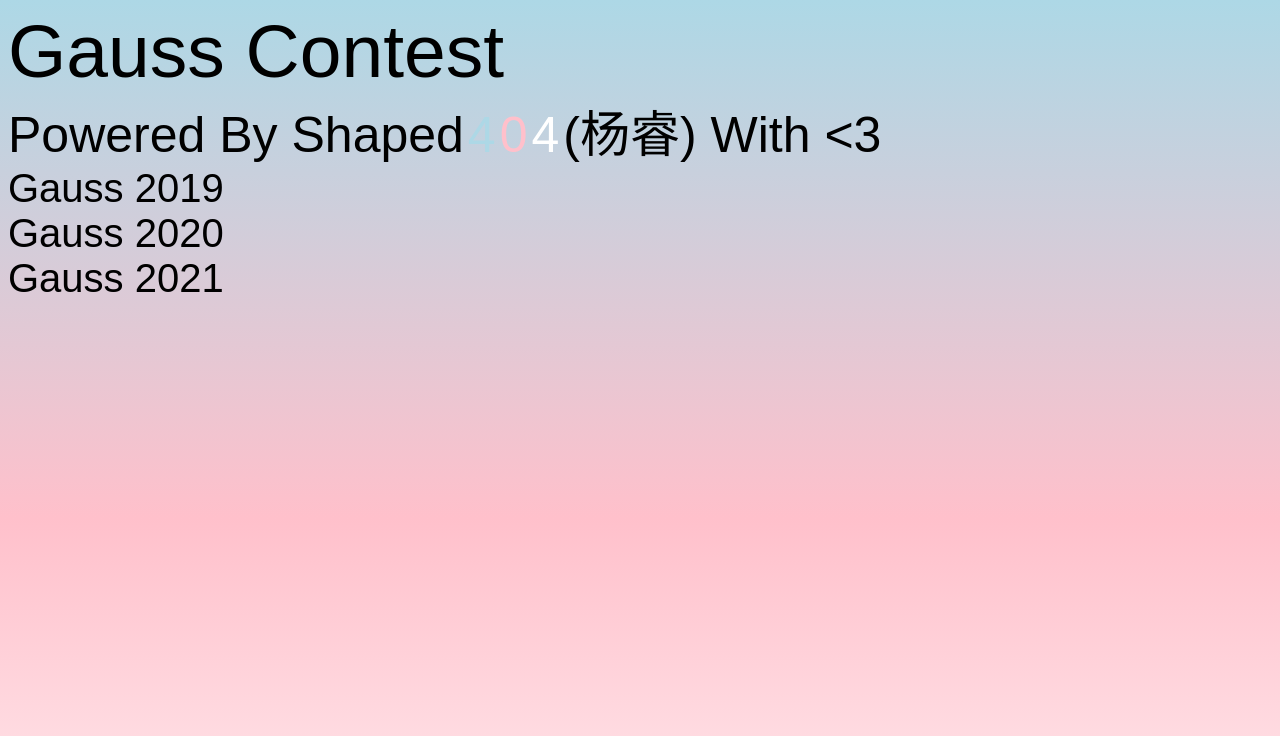
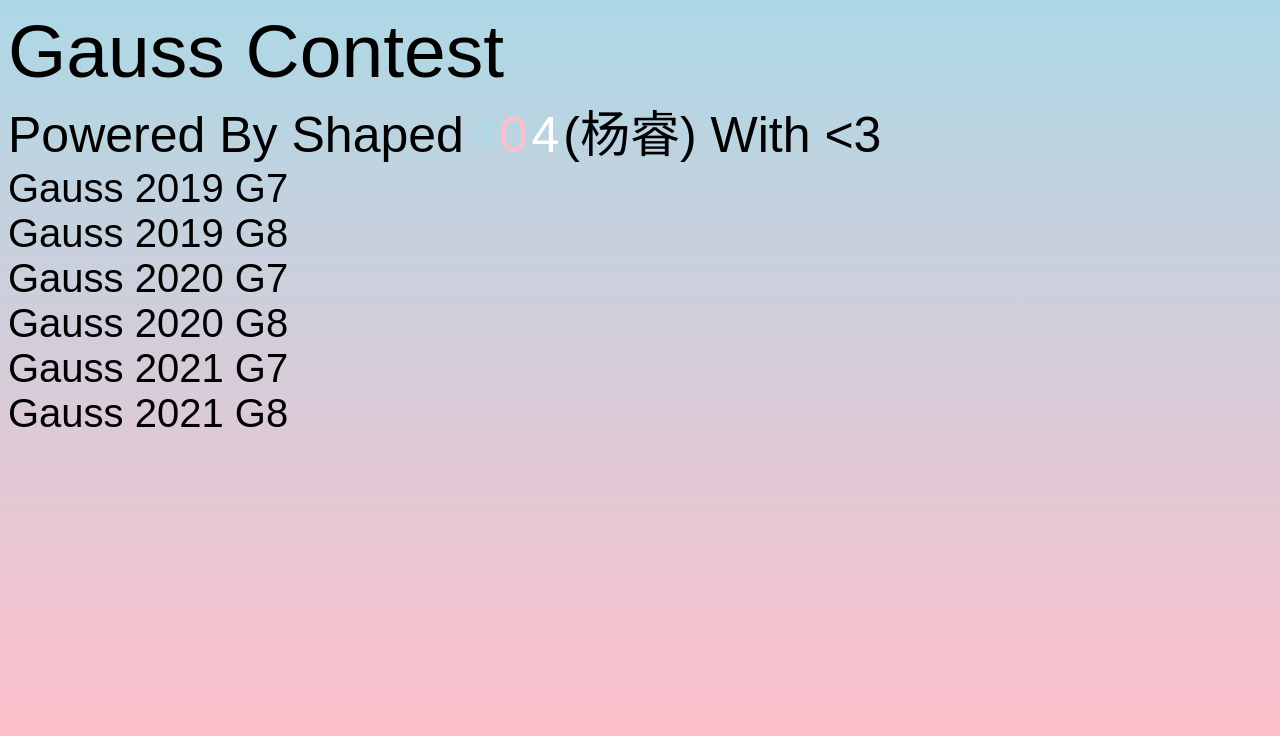
Before and after one commit to Ray2009/404cloudpantemp1, a plain HTML site: page Gauss.html in a window 1280 px wide. Drawn offline with Linux system fonts and the light colour scheme; a web font is replaced by a local one.

Commit message:
Update Gauss.html

```diff
--- a/Gauss.html
+++ b/Gauss.html
@@ -22,12 +22,17 @@
 		<span style="font-family: 'Sunflower', sans-serif;font-size:50px;color:white;text-decoration:none">4</span>
 		<span style="font-family: 'Sunflower', sans-serif;font-size:50px;color:black;text-decoration:none">(杨睿) With <3</span>
 		<br/>
-        <a href="#" style="font-family: 'Sunflower', sans-serif;font-size:40px;color:black;text-decoration:none">Gauss 2019</a>
+        <a href="2019Gauss7Contest.pdf" style="font-family: 'Sunflower', sans-serif;font-size:40px;color:black;text-decoration:none">Gauss 2019 G7</a>
         <br/>
-        <a href="#" style="font-family: 'Sunflower', sans-serif;font-size:40px;color:black;text-decoration:none">Gauss 2020</a>
+        <a href="2019Gauss8Contest.pdf" style="font-family: 'Sunflower', sans-serif;font-size:40px;color:black;text-decoration:none">Gauss 2019 G8</a>
         <br/>
-        <a href="#" style="font-family: 'Sunflower', sans-serif;font-size:40px;color:black;text-decoration:none">Gauss 2021</a>
-
+        <a href="2020Gauss7Contest.pdf" style="font-family: 'Sunflower', sans-serif;font-size:40px;color:black;text-decoration:none">Gauss 2020 G7</a>
+        <br/>
+	<a href="2020Gauss8Contest.pdf" style="font-family: 'Sunflower', sans-serif;font-size:40px;color:black;text-decoration:none">Gauss 2020 G8</a>
+        <br/>
+        <a href="2021Gauss7Contest.pdf" style="font-family: 'Sunflower', sans-serif;font-size:40px;color:black;text-decoration:none">Gauss 2021 G7</a>
+        <br/>
+        <a href="2021Gauss8Contest.pdf" style="font-family: 'Sunflower', sans-serif;font-size:40px;color:black;text-decoration:none">Gauss 2021 G8</a>
         <br/>
     </body>
 </html>
```
